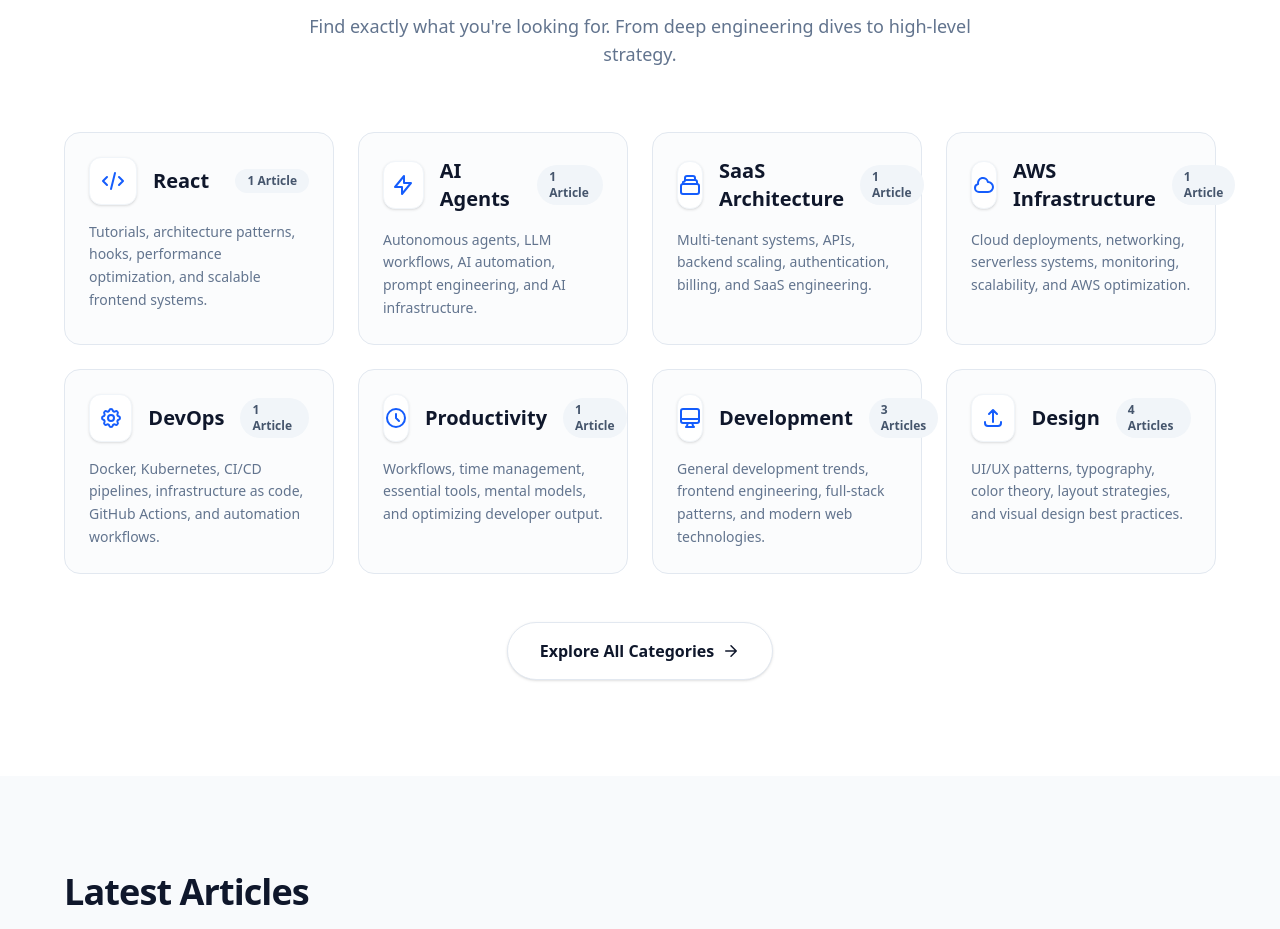
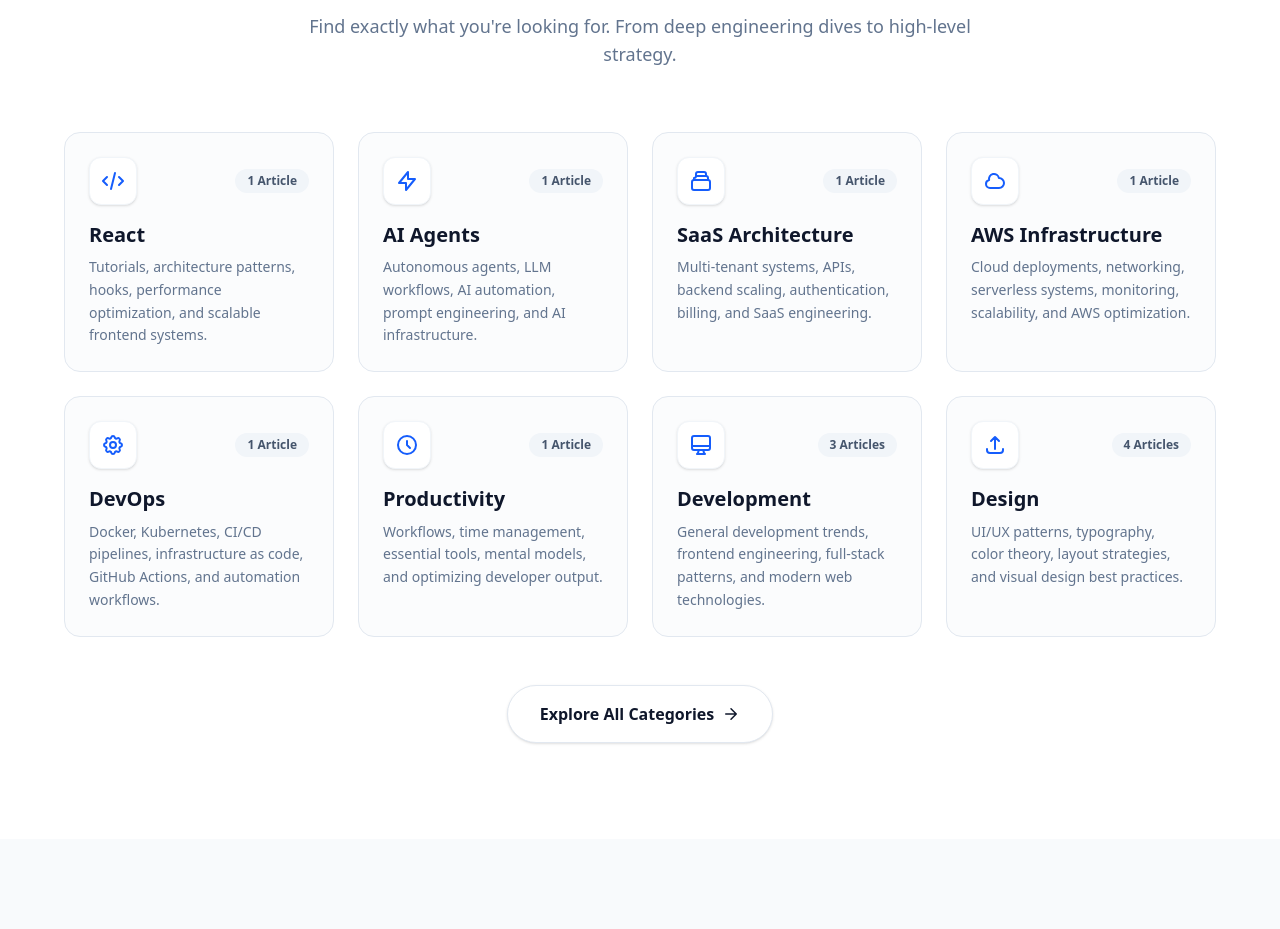
Before and after one commit to AmrendraCodes/AmrendraBlog, a Next.js app in the folder my-website/: page / in a window 1280 px wide. Shown: the part 2946-3875 px from the top of the page. Built offline with nearby package versions, Linux system fonts and the light colour scheme.

Commit message:
file changed

```diff
--- a/my-website/src/app/contact/page.js
+++ b/my-website/src/app/contact/page.js
@@ -63,8 +63,8 @@
                 {[
                   { label: "Email Me", value: "amrendrakumar@example.com", link: "mailto:amrendrakumar@example.com" },
                   { label: "Follow on X", value: "@AmrendraCodes", link: "https://x.com/AmrendraCodes" },
-                  { label: "Connect on LinkedIn", value: "Amrendra Kumar", link: "https://linkedin.com" },
-                  { label: "GitHub Projects", value: "amrendra-dev", link: "https://github.com/amrendra-dev" }
+                  { label: "Connect on LinkedIn", value: "Amrendra Kumar", link: "https://www.linkedin.com/in/amrendra-reactdev/" },
+                  { label: "GitHub Projects", value: "AmrendraCodes", link: "https://github.com/AmrendraCodes" }
                 ].map((item, i) => (
                   <a
                     key={i}
--- a/my-website/src/app/page.js
+++ b/my-website/src/app/page.js
@@ -258,19 +258,19 @@
           </div>
 
           <div className={styles.socialGrid}>
-            <a href="https://github.com/amrendra-dev" target="_blank" rel="noopener noreferrer" className={styles.socialCard}>
+            <a href="https://github.com/AmrendraCodes" target="_blank" rel="noopener noreferrer" aria-label="Visit Amrendra GitHub Profile" className={styles.socialCard}>
               <Github size={32} className={styles.socialIcon} />
               <span className={styles.socialName}>GitHub</span>
             </a>
-            <a href="https://x.com/AmrendraCodes" target="_blank" rel="noopener noreferrer" className={styles.socialCard}>
+            <a href="https://x.com/AmrendraCodes" target="_blank" rel="noopener noreferrer" aria-label="Visit Amrendra Twitter Profile" className={styles.socialCard}>
               <Twitter size={32} className={styles.socialIcon} />
               <span className={styles.socialName}>Twitter / X</span>
             </a>
-            <a href="https://linkedin.com/in/amrendra-kumar" target="_blank" rel="noopener noreferrer" className={styles.socialCard}>
+            <a href="https://www.linkedin.com/in/amrendra-reactdev/" target="_blank" rel="noopener noreferrer" aria-label="Visit Amrendra LinkedIn Profile" className={styles.socialCard}>
               <Linkedin size={32} className={styles.socialIcon} />
               <span className={styles.socialName}>LinkedIn</span>
             </a>
-            <a href="https://youtube.com/@AmrendraCodes" target="_blank" rel="noopener noreferrer" className={styles.socialCard}>
+            <a href="https://www.youtube.com/@codewithamrendra" target="_blank" rel="noopener noreferrer" aria-label="Visit Amrendra YouTube Channel" className={styles.socialCard}>
               <Youtube size={32} className={styles.socialIcon} />
               <span className={styles.socialName}>YouTube</span>
             </a>
--- a/my-website/src/components/Footer.js
+++ b/my-website/src/components/Footer.js
@@ -22,10 +22,10 @@
               <a href="https://x.com/AmrendraCodes" target="_blank" rel="noopener noreferrer" className="text-slate-600 dark:text-slate-300 bg-slate-900/5 border border-slate-900/5 rounded-full flex justify-center items-center w-10 h-10 transition-all duration-300 hover:bg-blue-600 hover:text-white hover:border-blue-600 hover:-translate-y-0.5 hover:shadow-[0_4px_15px_rgba(6,182,212,0.3)]">
                 <Twitter size={16} />
               </a>
-              <a href="https://github.com/amrendra-dev" target="_blank" rel="noopener noreferrer" className="text-slate-600 dark:text-slate-300 bg-slate-900/5 border border-slate-900/5 rounded-full flex justify-center items-center w-10 h-10 transition-all duration-300 hover:bg-blue-600 hover:text-white hover:border-blue-600 hover:-translate-y-0.5 hover:shadow-[0_4px_15px_rgba(6,182,212,0.3)]">
+              <a href="https://github.com/AmrendraCodes" target="_blank" rel="noopener noreferrer" className="text-slate-600 dark:text-slate-300 bg-slate-900/5 border border-slate-900/5 rounded-full flex justify-center items-center w-10 h-10 transition-all duration-300 hover:bg-blue-600 hover:text-white hover:border-blue-600 hover:-translate-y-0.5 hover:shadow-[0_4px_15px_rgba(6,182,212,0.3)]">
                 <Github size={16} />
               </a>
-              <a href="https://linkedin.com/in/amrendra-kumar" target="_blank" rel="noopener noreferrer" className="text-slate-600 dark:text-slate-300 bg-slate-900/5 border border-slate-900/5 rounded-full flex justify-center items-center w-10 h-10 transition-all duration-300 hover:bg-blue-600 hover:text-white hover:border-blue-600 hover:-translate-y-0.5 hover:shadow-[0_4px_15px_rgba(6,182,212,0.3)]">
+              <a href="https://www.linkedin.com/in/amrendra-reactdev/" target="_blank" rel="noopener noreferrer" className="text-slate-600 dark:text-slate-300 bg-slate-900/5 border border-slate-900/5 rounded-full flex justify-center items-center w-10 h-10 transition-all duration-300 hover:bg-blue-600 hover:text-white hover:border-blue-600 hover:-translate-y-0.5 hover:shadow-[0_4px_15px_rgba(6,182,212,0.3)]">
                 <Linkedin size={16} />
               </a>
               <a href="https://instagram.com/amrendracodes" target="_blank" rel="noopener noreferrer" className="text-slate-600 dark:text-slate-300 bg-slate-900/5 border border-slate-900/5 rounded-full flex justify-center items-center w-10 h-10 transition-all duration-300 hover:bg-blue-600 hover:text-white hover:border-blue-600 hover:-translate-y-0.5 hover:shadow-[0_4px_15px_rgba(6,182,212,0.3)]">
--- a/my-website/src/components/blog/CategoriesSection.js
+++ b/my-website/src/components/blog/CategoriesSection.js
@@ -71,18 +71,19 @@
           {categories.map((category, index) => {
             const count = getCount(category.slug);
             return (
-              <Link key={index} href={`/category/${category.slug}`} className="p-6 rounded-2xl border border-slate-200 dark:border-slate-800 bg-slate-50/50 dark:bg-slate-900/50 hover:bg-white dark:hover:bg-slate-900 hover:shadow-[0_8px_30px_rgb(0,0,0,0.08)] dark:hover:shadow-[0_8px_30px_rgb(0,0,0,0.2)] hover:-translate-y-1 hover:border-blue-200 dark:hover:border-blue-900/50 transition-all duration-300 group cursor-pointer flex flex-col items-start text-left no-underline">
-                <div className="flex items-center gap-4 mb-4 w-full">
-                  <div className="flex items-center justify-center w-12 h-12 rounded-xl bg-white dark:bg-slate-800 text-blue-600 dark:text-blue-400 shadow-sm border border-slate-100 dark:border-slate-700 group-hover:scale-110 transition-transform duration-300">
+              <Link key={index} href={`/category/${category.slug}`} className="p-6 rounded-2xl border border-slate-200 dark:border-slate-800 bg-slate-50/50 dark:bg-slate-900/50 hover:bg-white dark:hover:bg-slate-900 hover:shadow-[0_8px_30px_rgb(0,0,0,0.08)] dark:hover:shadow-[0_8px_30px_rgb(0,0,0,0.2)] hover:-translate-y-1 hover:border-blue-200 dark:hover:border-blue-900/50 transition-all duration-300 group cursor-pointer flex flex-col text-left no-underline">
+                {/* Row 1: Icon + Badge — always on same line */}
+                <div className="flex items-center justify-between w-full mb-4">
+                  <div className="flex items-center justify-center w-12 h-12 rounded-xl bg-white dark:bg-slate-800 text-blue-600 dark:text-blue-400 shadow-sm border border-slate-100 dark:border-slate-700 group-hover:scale-110 transition-transform duration-300 shrink-0">
                     {category.icon}
                   </div>
-                  <div className="grow">
-                    <h3 className="text-xl font-bold text-slate-900 dark:text-slate-50 group-hover:text-blue-600 dark:group-hover:text-blue-400 transition-colors">{category.name}</h3>
-                  </div>
-                  <span className="px-3 py-1 bg-slate-100 dark:bg-slate-800 text-slate-600 dark:text-slate-300 text-xs font-semibold rounded-full group-hover:bg-blue-50 dark:group-hover:bg-blue-900/30 group-hover:text-blue-600 dark:group-hover:text-blue-400 transition-colors">
+                  <span className="shrink-0 px-3 py-1 bg-slate-100 dark:bg-slate-800 text-slate-600 dark:text-slate-300 text-xs font-semibold rounded-full group-hover:bg-blue-50 dark:group-hover:bg-blue-900/30 group-hover:text-blue-600 dark:group-hover:text-blue-400 transition-colors whitespace-nowrap">
                     {count} {count === 1 ? 'Article' : 'Articles'}
                   </span>
                 </div>
+                {/* Row 2: Title */}
+                <h3 className="text-xl font-bold text-slate-900 dark:text-slate-50 group-hover:text-blue-600 dark:group-hover:text-blue-400 transition-colors leading-snug mb-2">{category.name}</h3>
+                {/* Row 3: Description */}
                 <p className="text-sm text-slate-500 dark:text-slate-400 leading-relaxed">{category.description}</p>
               </Link>
             );
```
Also changed, not shown: 1 other file (tests, documents, lock files or other folders).
